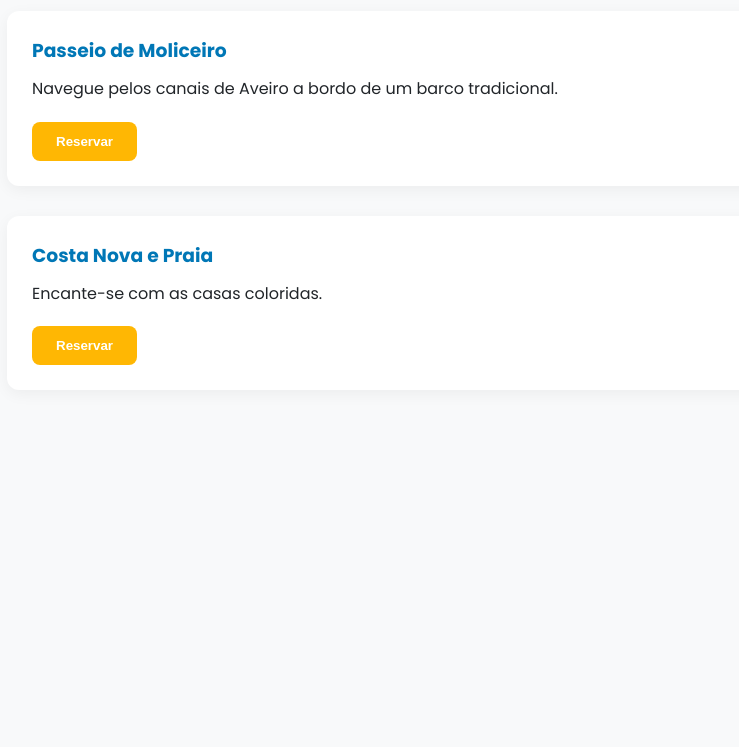
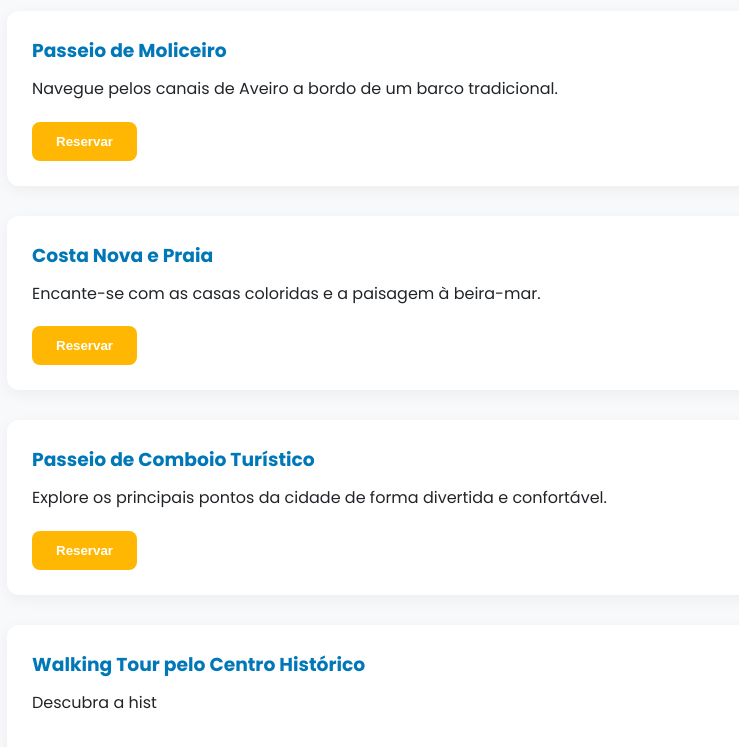
Before and after one commit to Cristian-gunner/toursaveiro, a plain HTML site: page index.html in a window 1280 px wide. Shown: the part 589-1336 px from the top of the page, without its empty margins (153-892 px from the left). Before the commit the page ends 1069 px from the top, so only its background shows below. Drawn offline with Linux system fonts and the light colour scheme.

Commit message:
Update index.html

```diff
--- a/index.html
+++ b/index.html
@@ -6,7 +6,7 @@
   <title>Tours em Aveiro - Passeios de Moliceiro, Costa Nova e Mais | Tours Aveiro</title>
   <meta name="description" content="Descubra os melhores tours em Aveiro: passeios de Moliceiro, Costa Nova, comboio turístico e muito mais. Experiências autênticas e inesquecíveis!" />
   <link rel="stylesheet" href="style.css" />
-  <link href="https://fonts.googleapis.com/css2?family=Poppins:wght@300;500;700&display=swap" rel="stylesheet">
+  <link href="https://fonts.googleapis.com/css2?family=Poppins:wght@300;500;700&display=swap" rel="stylesheet" />
 </head>
 <body>
   <header>
@@ -20,6 +20,7 @@
     </nav>
   </header>
 
+  <main>
     <section class="hero">
       <h2>Explore Aveiro com quem conhece</h2>
       <p>Descubra a cidade de forma única com passeios autênticos. Reserve o seu agora!</p>
@@ -34,7 +35,14 @@
       </div>
       <div class="tour-card">
         <h3>Costa Nova e Praia</h3>
-      <p>Encante-se com as casas coloridas.</p>
+        <p>Encante-se com as casas coloridas e a paisagem à beira-mar.</p>
         <button>Reservar</button>
       </div>
-    <div cla
+      <div class="tour-card">
+        <h3>Passeio de Comboio Turístico</h3>
+        <p>Explore os principais pontos da cidade de forma divertida e confortável.</p>
+        <button>Reservar</button>
+      </div>
+      <div class="tour-card">
+        <h3>Walking Tour pelo Centro Histórico</h3>
+        <p>Descubra a hist
```
Lines whose indentation alone changed are shown as unchanged.
